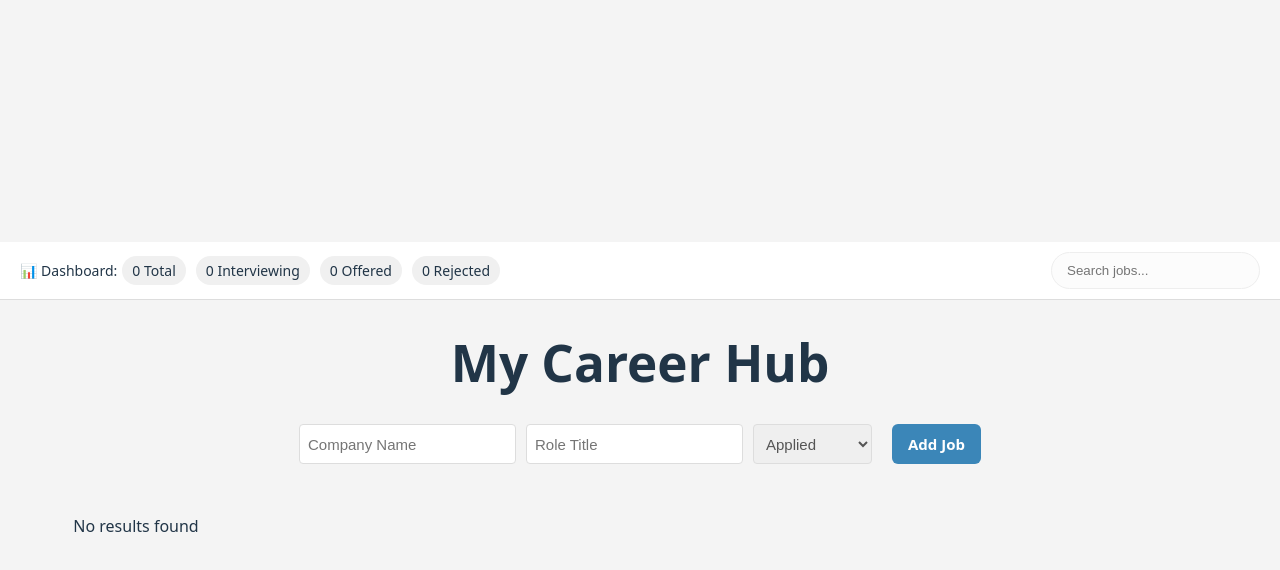
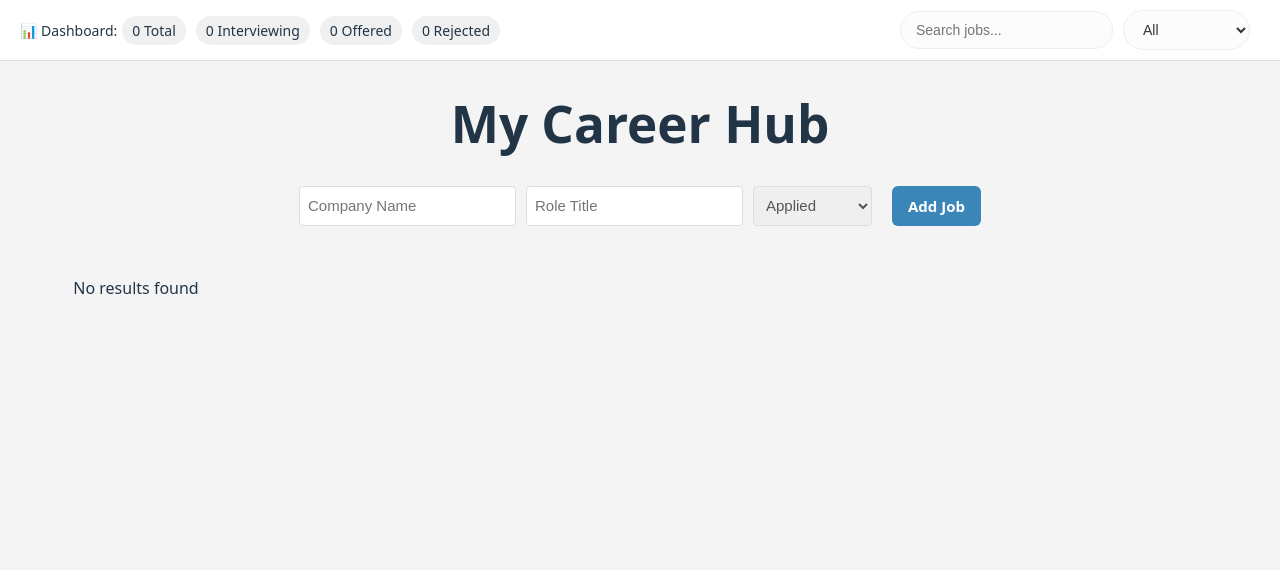
Before and after one commit to haralampo/career-hub, a React app: page / in a window 1280 px wide. Shown: the top 570 px of the page. Built offline with nearby package versions, Linux system fonts and the light colour scheme; the HTML template or start-up script is replaced by a standard one.

Commit message:
Add filter by status

```diff
--- a/src/App.css
+++ b/src/App.css
@@ -14,6 +14,13 @@ body {
   margin: 0;
   padding: 0;
   text-align: center;
+}
+
+#root {
+  display: flex;
+  flex-direction: column;
+  justify-content: flex-start; /* Forces content to the TOP */
+  min-height: 100vh;
 }
 
 .top-nav {
@@ -36,17 +43,20 @@ body {
   margin: 5px;
 }
 
-.search-bar {
+.search-bar,
+.select-status {
+  font-size: 14px;
   margin: 0;
+  margin-right: 10px;
   padding: 10px 15px;
   border-radius: 20px;
   border: 1px solid #eee;
   background-color: #fcfcfc;
+  color: rgb(52, 52, 52);
 }
 
 .search-bar:focus {
   width: 200px;
-  outline: none;
 }
 
 form {
@@ -72,6 +82,7 @@ form select {
 
 form input,
 form select,
+select,
 .btn-add {
   height: 40px;
   margin: 0;
--- a/src/App.tsx
+++ b/src/App.tsx
@@ -91,6 +91,7 @@ function App() {
     const [roleTitle, setRoleTitle] = useState("");
     const [searchText, setSearchText] = useState("");
     const [statusChoice, setStatusChoice] = useState("Applied");
+    const [filterStatus, setFilterStatus] = useState("All");
 
     /*
     Adds a new job to the list
@@ -137,7 +138,8 @@ function App() {
         setJobs(jobs.map(job => job.id === id ? { ...job, status: newStatus } : job));
     }
 
-    const filteredJobs = jobs.filter(job => job.company.toLowerCase().includes(searchText.toLowerCase()) || job.role.toLowerCase().includes(searchText.toLowerCase()));
+    const filteredJobs = jobs.filter(job => (job.company.toLowerCase().includes(searchText.toLowerCase()) || job.role.toLowerCase().includes(searchText.toLowerCase()))
+                                            && (job.status === filterStatus || filterStatus === "All"));
 
     const totalJobs = jobs.length;
     const interviewingCount = jobs.filter(job => job.status.toLowerCase() === "interviewing").length;
@@ -155,6 +157,7 @@ function App() {
                     <span className='stat-pill'>{rejectedCount} Rejected</span>
                 </header>
 
+                <div className='right-nav'>
                     <input
                         type="text"
                         placeholder="Search jobs..."
@@ -162,6 +165,15 @@ function App() {
                         value={searchText}
                         onChange={(e) => setSearchText(e.target.value)}
                     />
+                    <select className='select-status' value={filterStatus}
+                            onChange={(e) => setFilterStatus(e.target.value)}>
+                        <option value="All">All</option>
+                        <option value="Applied">Applied</option>
+                        <option value="Interviewing">Interviewing</option>
+                        <option value="Rejected">Rejected</option>
+                        <option value="Offered">Offered</option>
+                    </select>
+                </div>
             </div>
 
             <h1>My Career Hub</h1>
```
Lines whose indentation alone changed are shown as unchanged.
